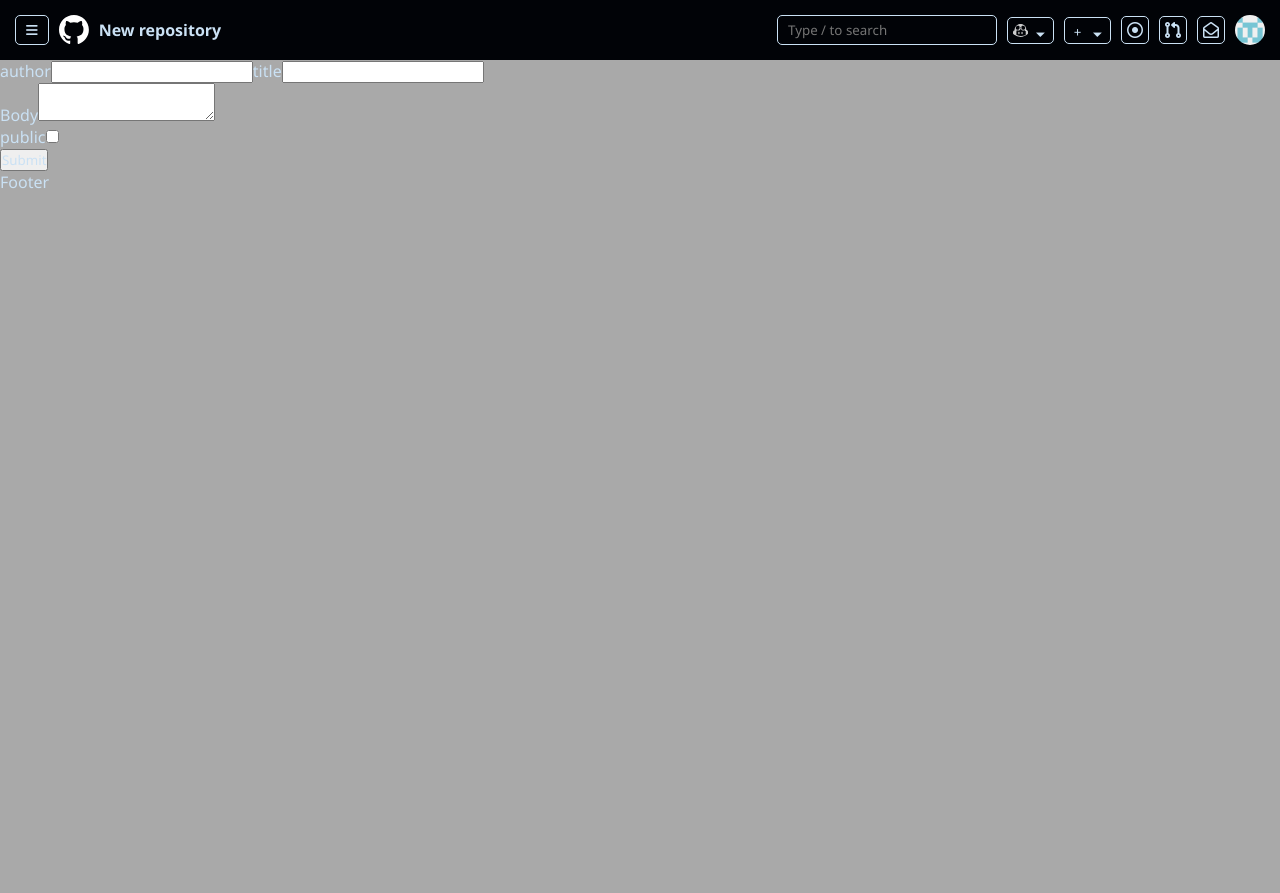
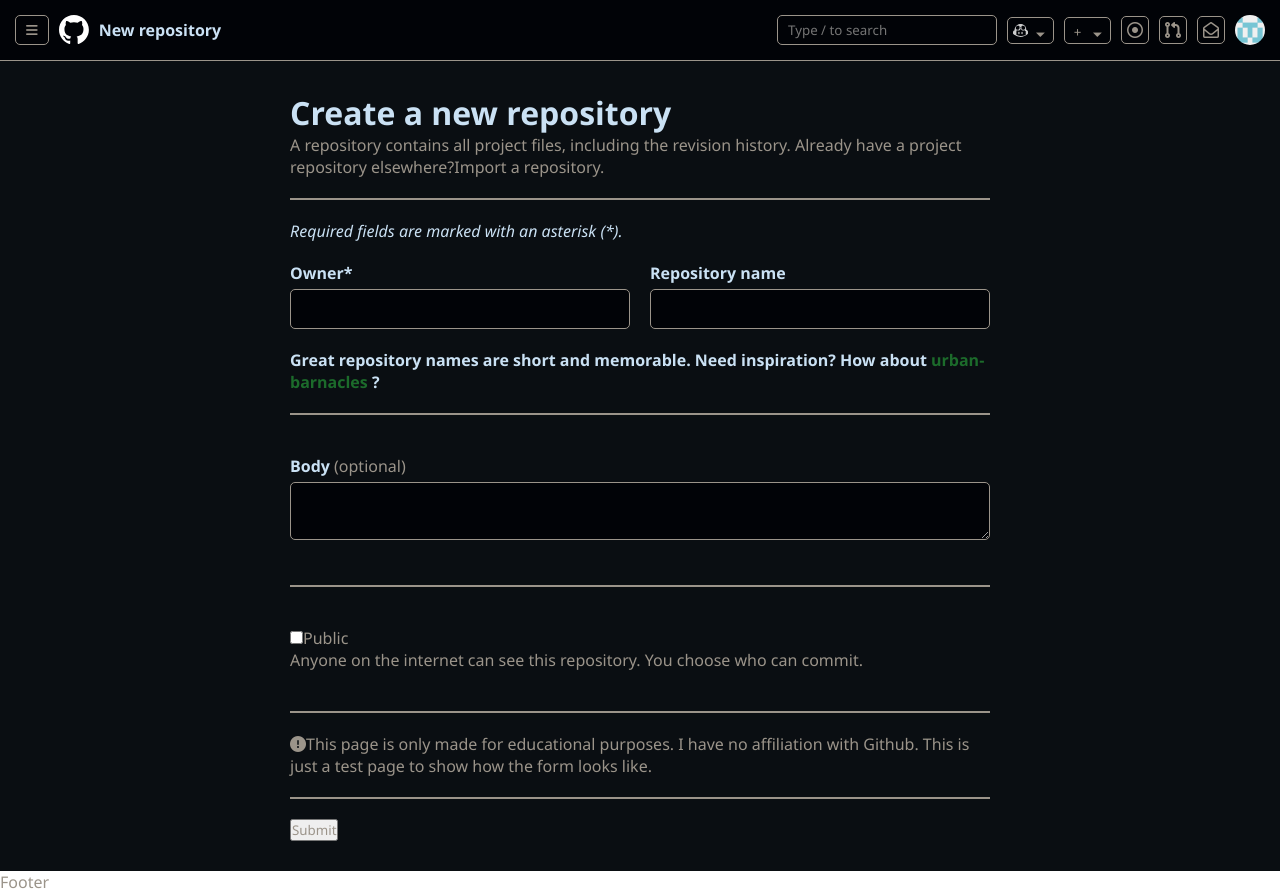
Before and after one commit to HaojieZhang123/react-post-form, a React (Vite) app: page / in a window 1280 px wide. Before the commit the page ends 800 px from the top, so only its background shows below. Built offline with nearby package versions, Linux system fonts and the light colour scheme.

Commit message:
[UPD[ half form stylized

```diff
--- a/src/App.jsx
+++ b/src/App.jsx
@@ -39,9 +39,9 @@
   return (
     <>
       <Header />
-      <body>
+      <div className="container d-flex flex-wrap">
         <Form formData={formData} handleChange={handleChange} handleSubmit={handleSubmit} />
-      </body>
+      </div>
       <Footer />
     </>
   )
--- a/src/components/Form.jsx
+++ b/src/components/Form.jsx
@@ -3,33 +3,71 @@
 const Form = ({ formData, handleChange, handleSubmit }) => {
     return (
         <>
-            <form action="">
+            <div className="form-container">
+
+                <div className='form-header'>
+                    <h1 className='white-text'>Create a new repository</h1>
+                    <p>
+                        A repository contains all project files, including the revision history. Already have a project repository elsewhere?
+                        <span className='link'>
+                            Import a repository.
+                        </span>
+                    </p>
+                </div>
+                <hr />
+                <form action="" className='d-flex flex-wrap'>
+
+                    <p><em className='white-text'>Required fields are marked with an asterisk (*).</em></p>
 
                     {/* author and title */}
-                <div>
-                    <label htmlFor="author">author</label>
+                    <div className='d-flex col-100 gap'>
+                        <div className="col-50 form-half-row">
+                            <label htmlFor="author"><b className='white-text'>Owner*</b></label>
                             <input type="text" id="author" name="author" value={formData.author} onChange={handleChange} />
+                        </div>
 
-                    <label htmlFor="title">title</label>
-                    <input type="title" id="title" name="title" value={formData.title} onChange={handleChange} />
+                        <div className="col-50 form-half-row">
+                            <label htmlFor="title"><b className='white-text'>Repository name</b></label>
+                            <input type="text" id="title" name="title" value={formData.title} onChange={handleChange} />
                         </div>
+                    </div>
+
+                    <p><b className='white-text'>Great repository names are short and memorable. Need inspiration? How about <span className='green-text'>urban-barnacles</span> ?</b></p>
+
+                    <hr />
 
                     {/* body */}
                     <div>
-                    <label htmlFor="body">Body</label>
+                        <label htmlFor="body"><b className='white-text'>Body</b> (optional)</label>
                         <textarea id="body" name="body" value={formData.body} onChange={handleChange}>
                         </textarea>
                     </div>
 
+                    <hr />
+
                     {/* public */}
                     <div>
-                    <label htmlFor="public">public</label>
                         <input type="checkbox" id="public" name="public" checked={formData.public} onChange={handleChange}></input>
+                        <label htmlFor="public">
+                            Public<br />
+                            Anyone on the internet can see this repository. You choose who can commit.
+                        </label>
                     </div>
+
+                    <hr />
+
+                    <p>
+                        <i class="fa-solid fa-circle-exclamation"></i>
+                        This page is only made for educational purposes.
+                        I have no affiliation with Github. This is just a test page to show how the form looks like.
+                    </p>
+
+                    <hr />
 
                     {/* submit */}
                     <button type="submit" onClick={handleSubmit}>Submit</button>
                 </form>
+            </div>
         </>
     )
 }
--- a/src/components/Header.jsx
+++ b/src/components/Header.jsx
@@ -16,7 +16,7 @@
                         <img src={githubLogo} alt="Github" />
                     </div>
                     <span>
-                        <b>New repository</b>
+                        <b className='white-text'>New repository</b>
                     </span>
                 </div>
 
--- a/src/index.css
+++ b/src/index.css
@@ -3,7 +3,34 @@
     padding: 0;
     box-sizing: border-box;
     font-family: 'Segoe UI', Tahoma, Geneva, Verdana, sans-serif;
-    color: #CAE1F4;
+    color: #9B948A;
+}
+
+hr {
+    border: 1px solid #9B948A;
+    margin: 20px 0;
+    width: 100%;
+}
+
+/* layout */
+.col-100 {
+    width: 100%;
+}
+
+.col-50 {
+    width: 50%;
+}
+
+.gap {
+    gap: 20px;
+}
+
+.d-flex {
+    display: flex;
+}
+
+.flex-wrap {
+    flex-wrap: wrap;
 }
 
 /* HEADER */
@@ -13,6 +40,7 @@
     align-items: center;
     padding: 15px;
     background-color: #010307;
+    border-bottom: 1px solid #9B948A;
 }
 
 /* left header */
@@ -23,10 +51,9 @@
 
 .left-header button {
     background-color: #010307;
-    border: 1px solid #CAE1F4;
+    border: 1px solid #9B948A;
     border-radius: 5px;
     padding: 5px 10px;
-    color: #CAE1F4;
     cursor: pointer;
 }
 
@@ -48,19 +75,17 @@
 
 .right-header input[type="text"] {
     background-color: #010307;
-    border: 1px solid #CAE1F4;
+    border: 1px solid #9B948A;
     border-radius: 5px;
     padding: 5px 10px;
-    color: #CAE1F4;
 }
 
 .right-header button {
     margin-left: 10px;
     background-color: #010307;
-    border: 1px solid #CAE1F4;
+    border: 1px solid #9B948A;
     border-radius: 5px;
     padding: 5px;
-    color: #CAE1F4;
     cursor: pointer;
     display: flex;
     align-items: center;
@@ -79,7 +104,6 @@
 
 .right-header button i {
     font-size: 16px;
-    color: #CAE1F4;
 }
 
 .profile {
@@ -98,6 +122,50 @@
 
 
 /* BODY */
-body {
-    background-color: darkgray;
+.container {
+    background-color: #0A0E12;
+    padding: 30px 0;
+    margin: 0 auto;
+    justify-content: center;
+    align-items: center;
 }
+
+/* form */
+.form-container {
+    width: 700px;
+}
+
+form>div {
+    width: 100%;
+    padding: 20px 0;
+}
+
+form input[type="text"] {
+    width: 100%;
+    padding: 10px;
+    border: 1px solid #9B948A;
+    border-radius: 5px;
+    background-color: #010307;
+    color: #9B948A;
+    margin-top: 5px;
+}
+
+form textarea {
+    width: 100%;
+    padding: 10px;
+    border: 1px solid #9B948A;
+    border-radius: 5px;
+    background-color: #010307;
+    color: #9B948A;
+    margin-top: 5px;
+
+}
+
+/* colors */
+.white-text {
+    color: #CAE1F4 !important;
+}
+
+.green-text {
+    color: #1C6B2B !important;
+}
```
Lines whose indentation alone changed are shown as unchanged.
